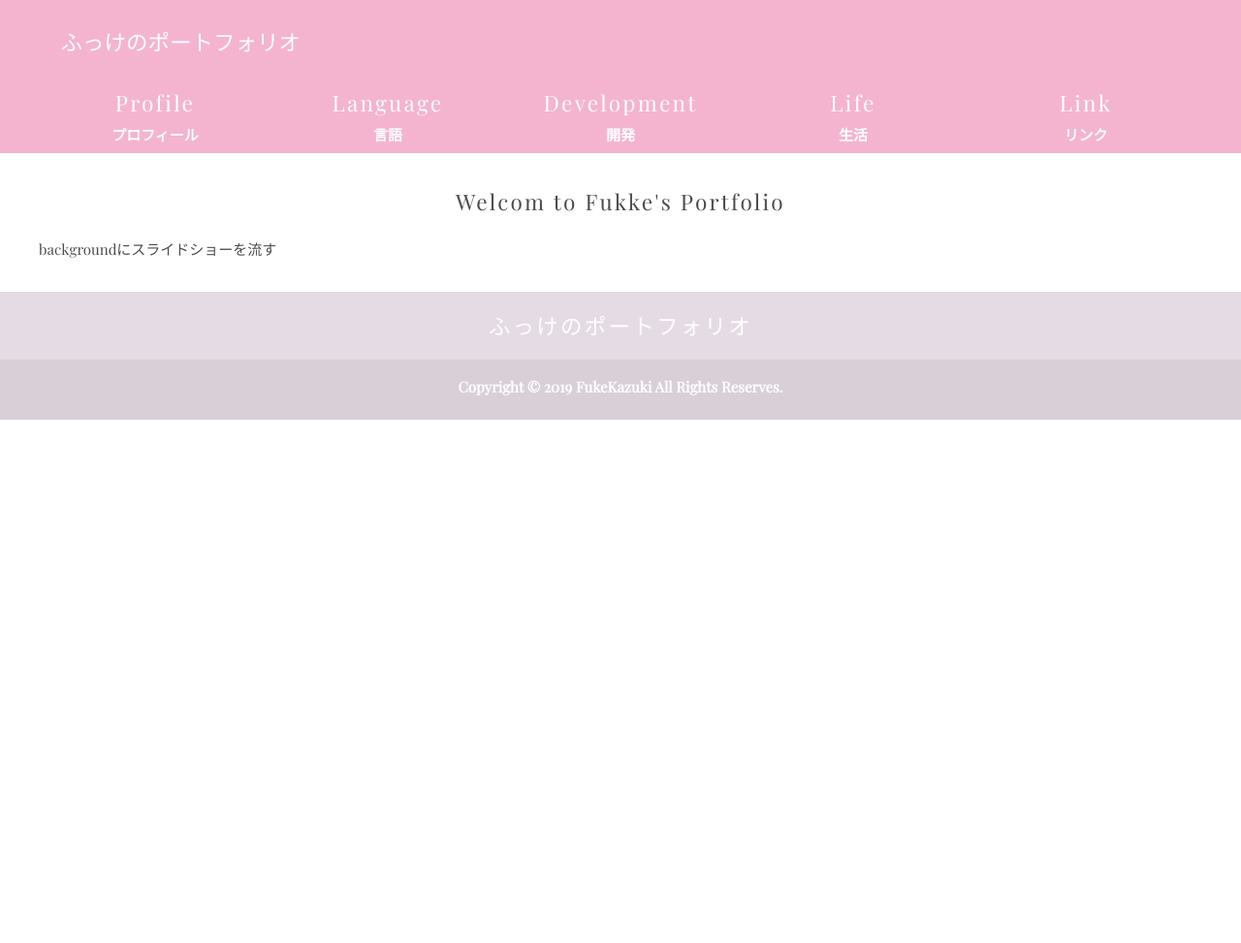
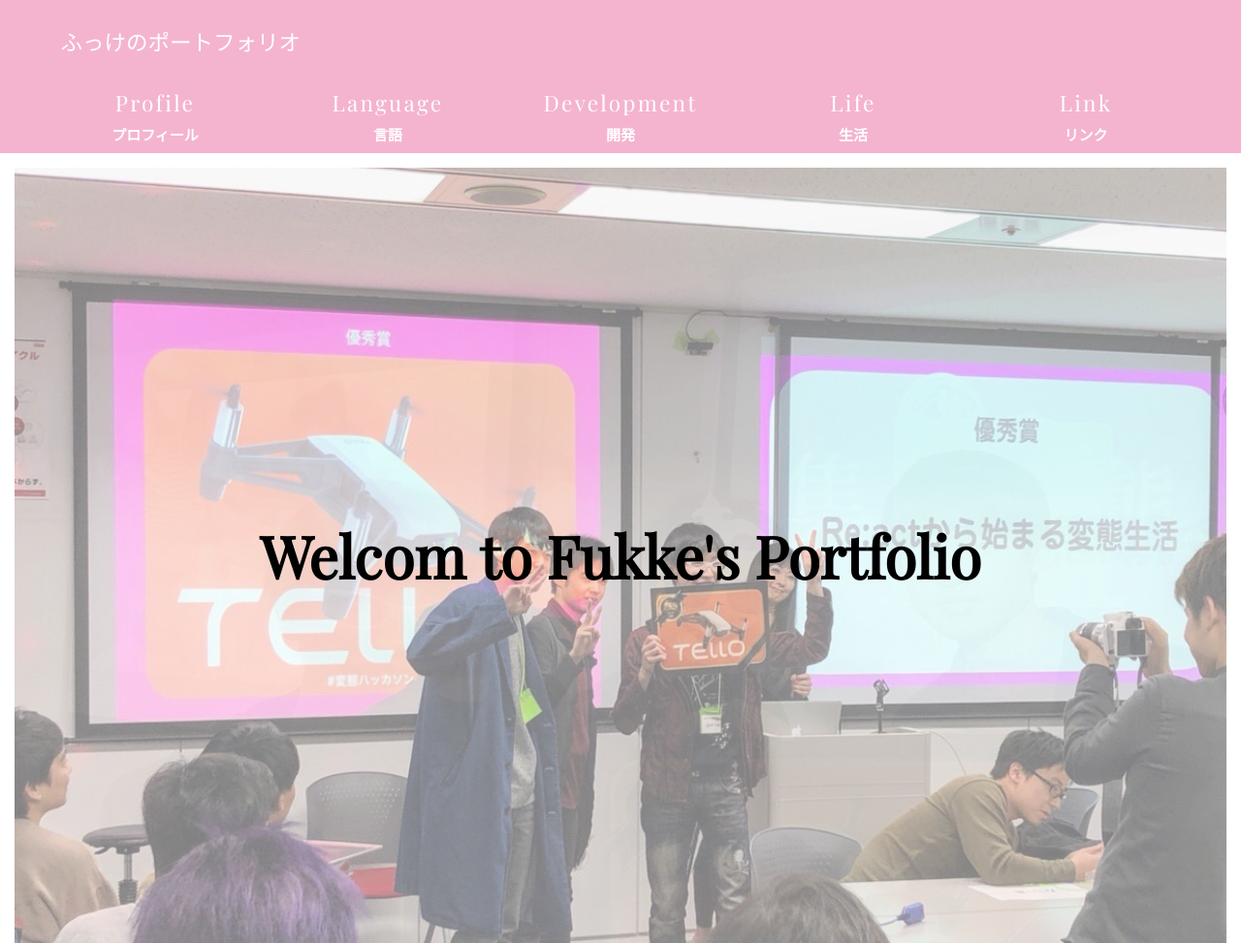
Before and after one commit to FukeKazki/FukeKazki.github.io, a plain HTML site: page src/index.html in a window 1280 px wide. Shown: the top 973 px of the page at 97% size. Before the commit the page ends 800 px from the top, so only its background shows below. Drawn offline with nearby package versions, Linux system fonts and the light colour scheme; files that its build step writes are made by us from their sources; files whose address does not match are found by name.

Commit message:
Update: heroImg from Top

```diff
--- a/com/css/import.scss
+++ b/com/css/import.scss
@@ -14,6 +14,7 @@
 @import 'module/btn';
 @import 'module/card';
 @import 'module/navToggle';
+@import 'module/hero';
 
 @import 'theme/theme';
 @import 'theme/text';
--- /dev/null
+++ b/com/css/module/_hero.scss
@@ -0,0 +1,44 @@
+.hero-img {
+    height: 100vh;
+    margin: 1em;
+    padding: 0;
+    animation: swichHeroImg 30s linear infinite;
+    background-size: cover;
+    background-position: center;
+    .hero-mask {
+        background-color: rgba(255, 255, 255, 0.5);
+        height: 100%;
+        width: 100%;
+        display: flex;
+        align-items: center;
+        justify-content: center;
+    }
+    .hero-title {
+        font-weight: bold;
+        font-size: 4em;
+        color: #000;
+    }
+}
+
+@keyframes swichHeroImg {
+    0% {
+        background: url(../../com/img/hentaiHackthon02.jpg);
+    }
+    20% {
+        background: url(../../com/img/hentaiHackthon01.jpg);
+    }
+    40% {
+        background: url(../../com/img/hentaiHackthon03.jpg);
+//        transform: scale(0.7);
+    }
+    60% {
+        background: url(../../com/img/DeepLarning01.jpg);
+    }
+    80% {
+        background: url(../../com/img/HTMLCSS01.jpg);
+    }
+    100% {
+        background: url(../../com/img/IoT01.jpg);
+//        transform: scale(1);
+    }
+}
--- a/src/index.html
+++ b/src/index.html
@@ -15,21 +15,24 @@
 	<div id="gnav"></div>
 
 	<main>
-		<div class="mc">
-
-			<div>
-				<!-- Todo: HeroImageを追加 スライドショーにする -->
-				<!-- Todo: 中央にタイトルを表示する -->
-				<h2 class="section-title">Welcom to Fukke's Portfolio</h2>
-				<p>backgroundにスライドショーを流す</p>
-			</div>
+        <div>
+            <!-- Todo: HeroImageを追加 スライドショーにする -->
+            <!-- Todo: 中央にタイトルを表示する -->
+            <div class="hero-img">
+                <div  class="hero-mask">
+                    <h2 class="hero-title">Welcom to Fukke's Portfolio</h2>
+                </div>
+            </div>
+        </div>
+        <div class="mc">
 			<!-- Todo: newsを追加する -->
-		</div>
+        </div>
 	</main>
 
 	<div id="footer"></div>
 
 	<script src="https://code.jquery.com/jquery-3.3.1.min.js"></script>
 	<script src="./index.js"></script>
+
 </body>
 </html>
```
Also changed, not shown: com/css/import.css.
